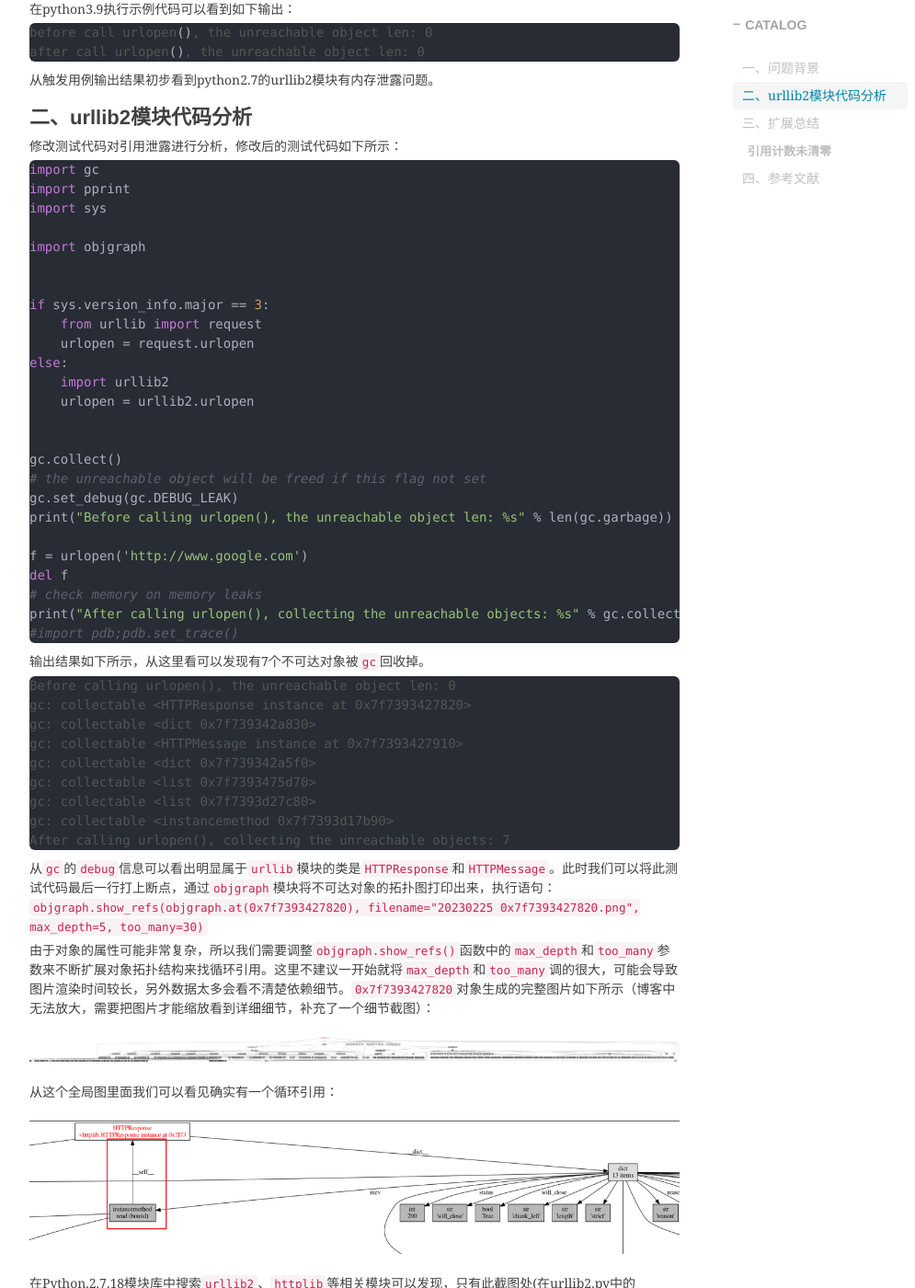
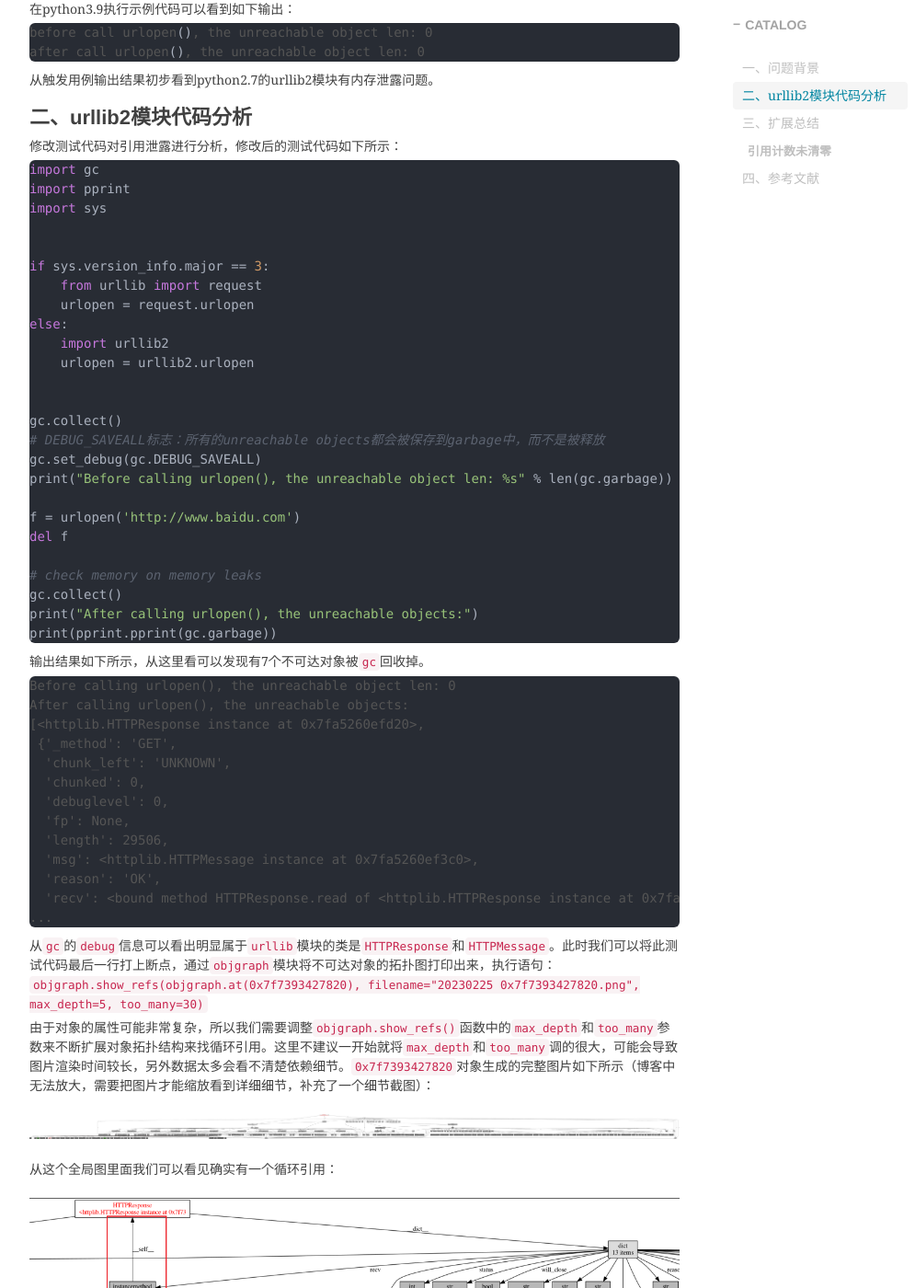
Before and after one commit to shihai1991/shihai1991.github.io, a Jekyll site: the page built from _posts/2023-02-23-urllib内存泄露问题分析.md, in a window 1280 px wide and 1400 px high, scrolled down 1161 px. Shown: the whole window at 92% size, without its empty margins (233-1228 px from the left). Built offline with Jekyll 4.4.1, drawn with Linux system fonts in a browser that asks for light colours; nearby versions of some CDN libraries; comment, search, counter and statistics services are not loaded.

Commit message:
Update 2023-02-23-urllib内存泄露问题分析.md

````diff
--- a/_posts/2023-02-23-urllib内存泄露问题分析.md
+++ b/_posts/2023-02-23-urllib内存泄露问题分析.md
@@ -54,8 +54,6 @@ import gc
 import pprint
 import sys
 
-import objgraph
-
 
 if sys.version_info.major == 3:
     from urllib import request
@@ -66,27 +64,33 @@ else:
 
 
 gc.collect()
-# the unreachable object will be freed if this flag not set
-gc.set_debug(gc.DEBUG_LEAK)
+# DEBUG_SAVEALL标志：所有的unreachable objects都会被保存到garbage中，而不是被释放
+gc.set_debug(gc.DEBUG_SAVEALL)
 print("Before calling urlopen(), the unreachable object len: %s" % len(gc.garbage))
 
-f = urlopen('http://www.google.com')
+f = urlopen('http://www.baidu.com')
 del f
+
 # check memory on memory leaks
-print("After calling urlopen(), collecting the unreachable objects: %s" % gc.collect())
-#import pdb;pdb.set_trace()
+gc.collect()
+print("After calling urlopen(), the unreachable objects:")
+print(pprint.pprint(gc.garbage))
 ```
 输出结果如下所示，从这里看可以发现有7个不可达对象被`gc`回收掉。
 ```
 Before calling urlopen(), the unreachable object len: 0
-gc: collectable <HTTPResponse instance at 0x7f7393427820>
-gc: collectable <dict 0x7f739342a830>
-gc: collectable <HTTPMessage instance at 0x7f7393427910>
-gc: collectable <dict 0x7f739342a5f0>
-gc: collectable <list 0x7f7393475d70>
-gc: collectable <list 0x7f7393d27c80>
-gc: collectable <instancemethod 0x7f7393d17b90>
-After calling urlopen(), collecting the unreachable objects: 7
+After calling urlopen(), the unreachable objects:
+[<httplib.HTTPResponse instance at 0x7fa5260efd20>,
+ {'_method': 'GET',
+  'chunk_left': 'UNKNOWN',
+  'chunked': 0,
+  'debuglevel': 0,
+  'fp': None,
+  'length': 29506,
+  'msg': <httplib.HTTPMessage instance at 0x7fa5260ef3c0>,
+  'reason': 'OK',
+  'recv': <bound method HTTPResponse.read of <httplib.HTTPResponse instance at 0x7fa5260efd20>>,
+...
 ```
 从`gc`的`debug`信息可以看出明显属于`urllib`模块的类是`HTTPResponse`和`HTTPMessage`。此时我们可以将此测试代码最后一行打上断点，通过`objgraph`模块将不可达对象的拓扑图打印出来，执行语句：
 `objgraph.show_refs(objgraph.at(0x7f7393427820), filename="20230225 0x7f7393427820.png", max_depth=5, too_many=30)`
````
